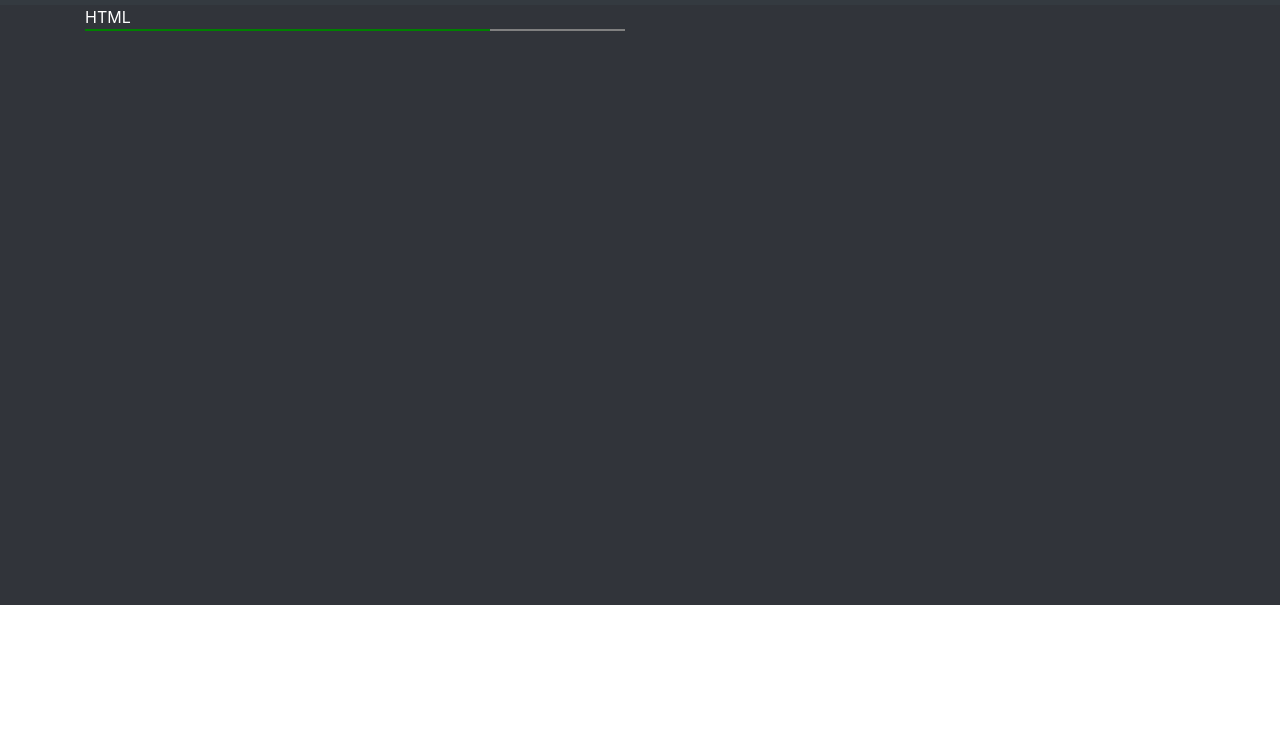
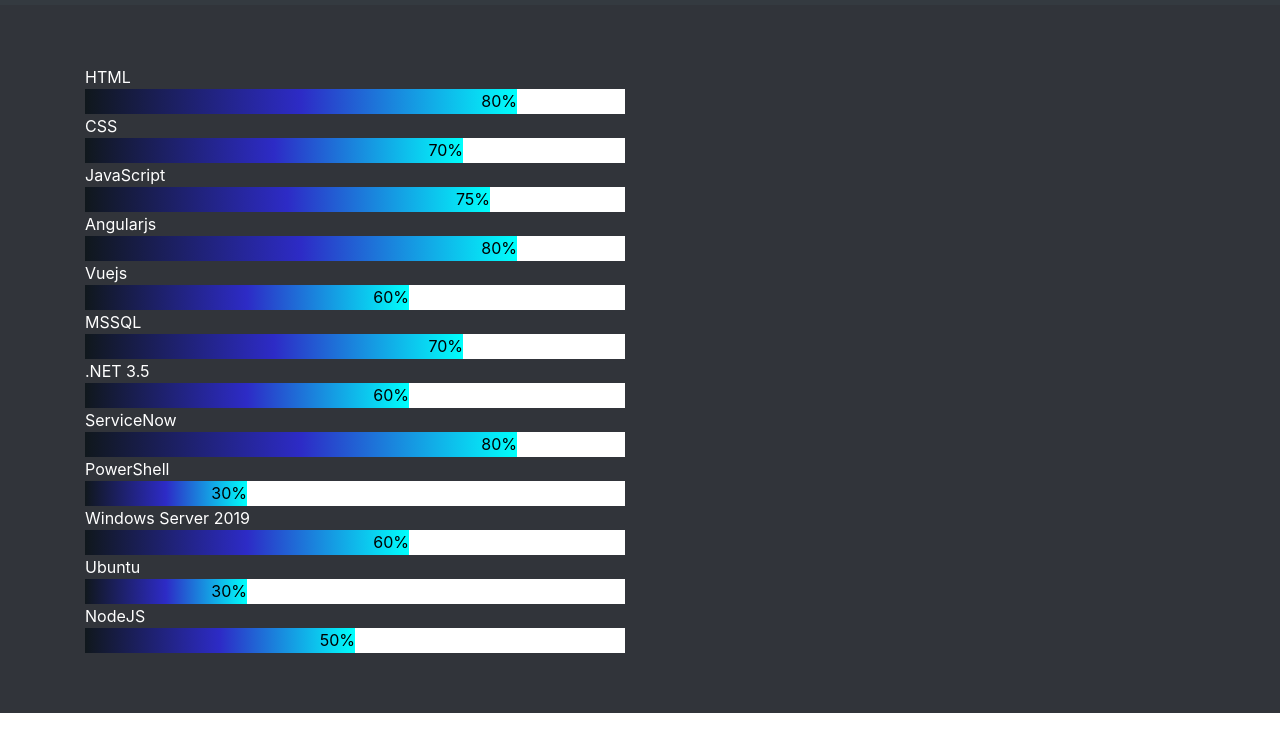
Before and after one commit to kivyin/MyProfile, a plain HTML site: page skills.html in a window 1280 px wide. Shown: the part 51-800 px from the top of the page. Drawn offline with nearby package versions, Linux system fonts and the light colour scheme.

Commit message:
More work on the skills table

```diff
--- a/resources/styles.css
+++ b/resources/styles.css
@@ -2,6 +2,8 @@
 .main {
     background-color: #31343a; color:  white;
     min-height: 600px;
+    padding-top: 60px ;
+    padding-bottom: 60px ;
 }
 
 .hello {
@@ -9,14 +11,19 @@
     color: white;
 }
 
+
+
 .skillBar {
-    height: 2px;
-    background-color: gray;
+    height: 25px;
+    background-color: white;
 }
 
 .skillsData {
-    height: 2px;
-    background-color: green;
+    height: 25px;
+    /* background-color: rgb(165, 238, 165); */
+    background: rgb(0,8,13);
+    background: linear-gradient(90deg, rgba(0,8,13,0.9387955865940126) 0%, rgba(45,43,198,1) 50%, rgba(0,255,252,1) 100%);
     transition: width 2s;
+    color: black;
     width: 75%;
 }
--- a/skills.html
+++ b/skills.html
@@ -32,13 +32,15 @@
       </div>
     </div>
     <div class="row main">
-    <div class="container">
+      <div class="container page">
         <div class="row">
           <div class="col-lg-6">
-      <div class="skills">
-        HTML
+            <div class="skills" v-for="skill in skills">
+              {{skill.name}}
               <div class="skillBar">
-            <div class="skillsData"></div>
+                <div class="skillsData text-right" v-bind:style="{width: skill.rating * 100 + '%'}">{{skill.rating*100 +
+                  '%'}}
+                </div>
               </div>
             </div>
           </div>
--- a/source/app.js
+++ b/source/app.js
@@ -25,15 +25,15 @@ var app = new Vue({
             { name: "HTML", rating: .8, url: "#HTML", shortDescription: "Used on all Service Portal projects" },
             { name: "CSS", rating: .7 },
             { name: "JavaScript", rating: .75 },
-            { name: "angular", rating: "" },
-            { name: "vuejs", rating: "" },
-            { name: "MSSql", rating: "" },
-            { name: ".NET 3.5", rating: "" },
-            { name: "ServiceNow", rating: "" },
-            { name: "PowerShell", rating: "" },
-            { name: "Windows Server 2019", rating: "" },
-            { name: "Ubuntu", rating: "" },
-            { name: "NodeJS", rating: "" },
+            { name: "Angularjs", rating: .8 },
+            { name: "Vuejs", rating: .6 },
+            { name: "MSSQL", rating: .7 },
+            { name: ".NET 3.5", rating: .6 },
+            { name: "ServiceNow", rating: .8 },
+            { name: "PowerShell", rating: .3 },
+            { name: "Windows Server 2019", rating: .6 },
+            { name: "Ubuntu", rating: .3 },
+            { name: "NodeJS", rating: .5 },
         ],
         versionList: [
             { date: "", number: "1.0", notes: "Initial Build -- Just Layout and some data." },
```
Also changed, not shown: exp.html (+17 -18 lines). Lines whose indentation alone changed are shown as unchanged.
